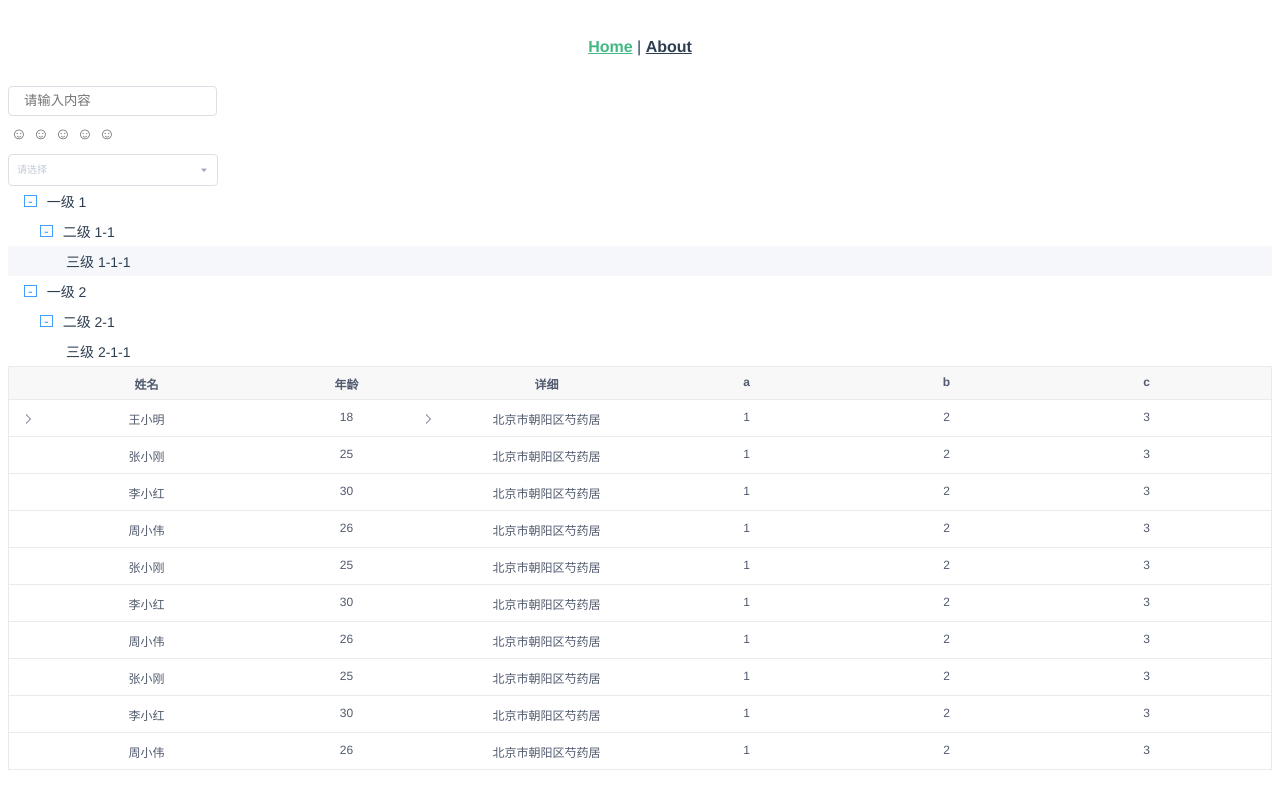
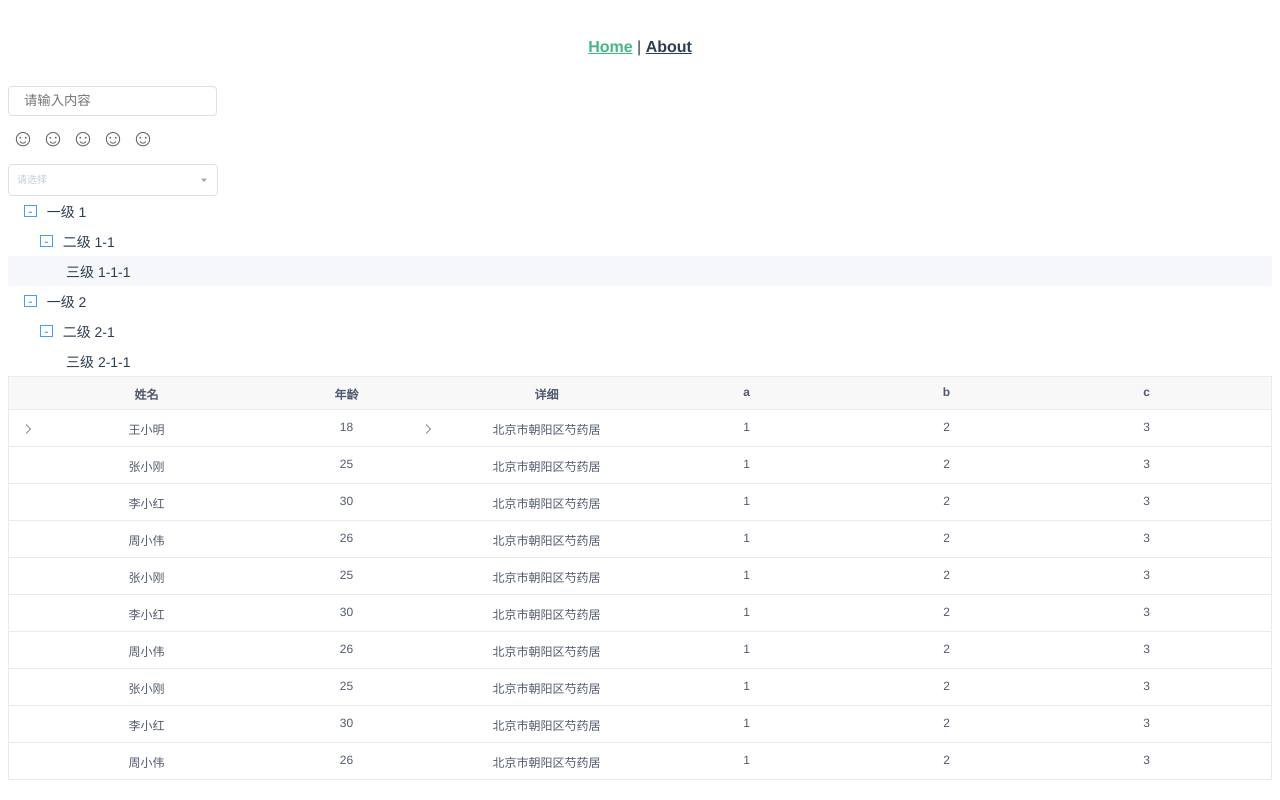
Before and after one commit to Hellottxo/xxxo, a Vue app: page / in a window 1280 px wide. Built offline with nearby package versions, Linux system fonts and the light colour scheme.

Commit message:
feat：rate style init

```diff
--- a/src/components/rate/rate.vue
+++ b/src/components/rate/rate.vue
@@ -69,7 +69,7 @@ export default {
     },
     move(index) {
       if(!this.readonly) {
-        this.star = index ? index : selectStar;
+        this.star = index ? index : this.selectStar;
       }
     }
   },
@@ -82,20 +82,20 @@ export default {
 <style lang="less" scoped>
 .xo-rate {
   display: flex;
-  line-height: 16px;
+  line-height: 26px;
   & > div {
     display: flex;
-    font-size: 12px;
+    font-size: 14px;
     i {
       margin: 0 2px;
-      font-size: 16px;
+      font-size: 24px;
       cursor: pointer;
       transition: all 0.3s;
-      height: 18px;
-      width: 18px;
+      height: 26px;
+      width: 26px;
     }
     i:hover {
-      font-size: 17px;
+      font-size: 25px;
     }
     .icon-select {
       color: rgb(247, 186, 42);
```
